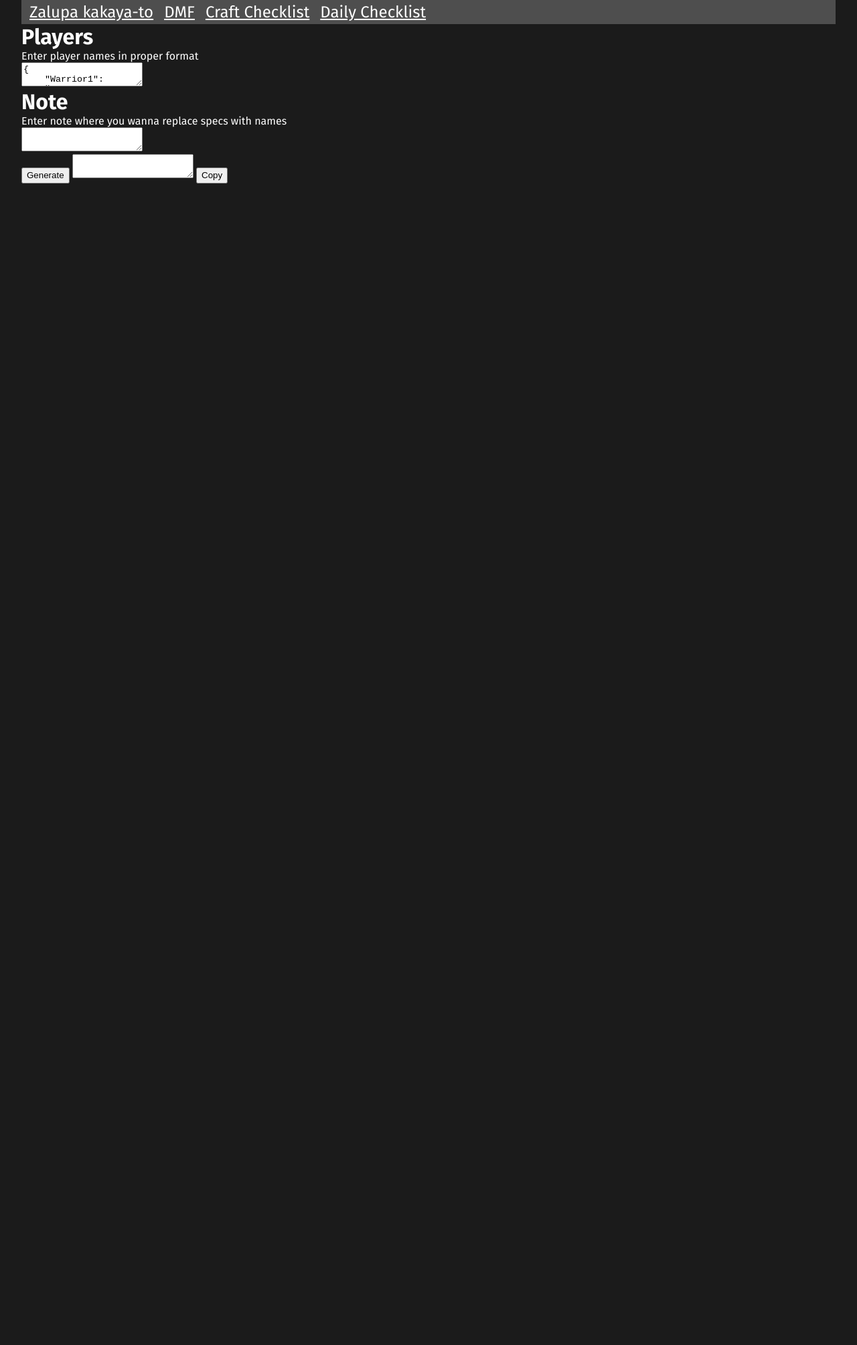
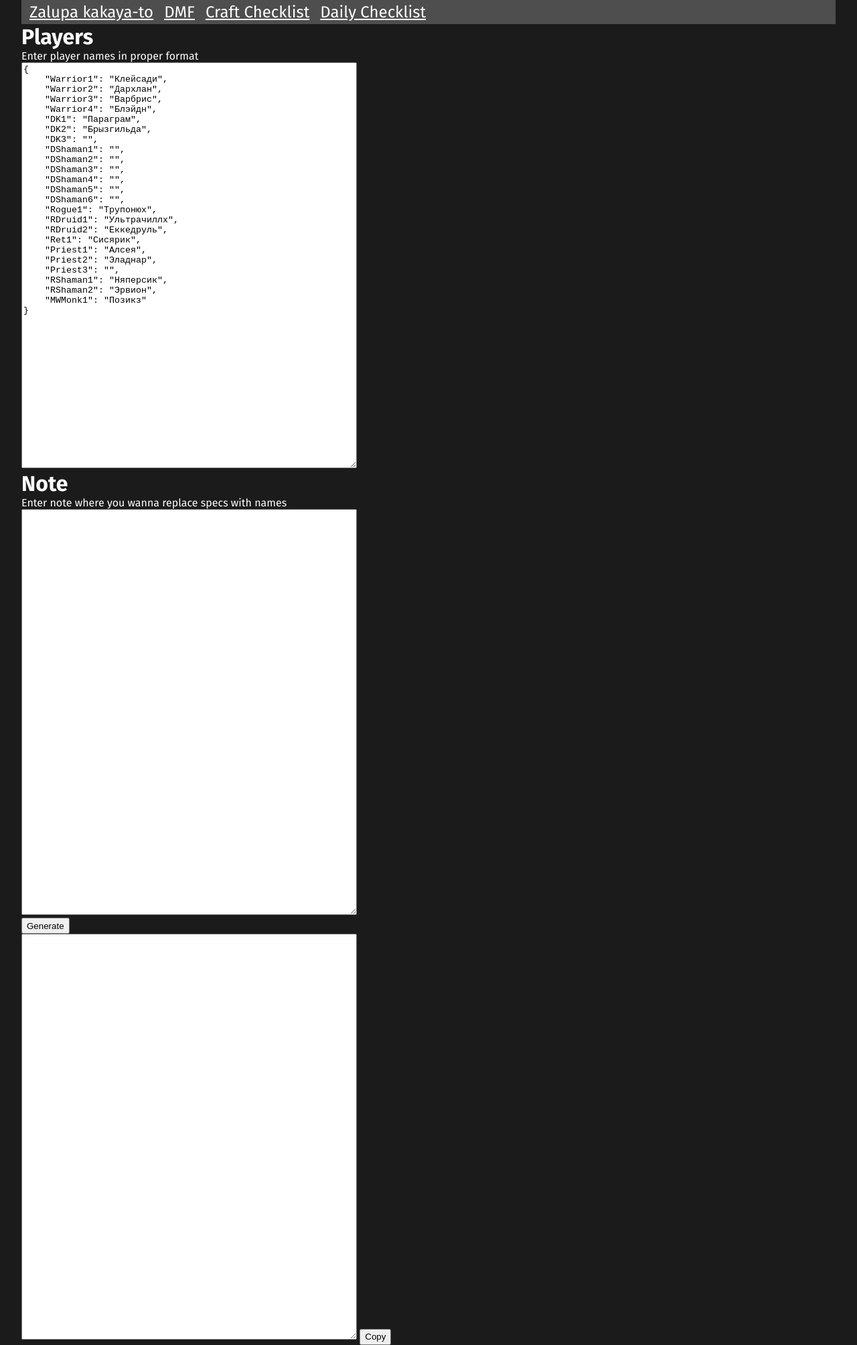
Before and after one commit to ndntmndntm/ndntmndntm.github.io, a Jekyll site: the page built from mrt.html, in a window 1280 px wide. Shown: the whole page at 67% size. Built offline with Jekyll 4.4.1, drawn with Linux system fonts in a browser that asks for light colours; a script that is not in the unit is left out; before the commit the page ends 900 px from its top, so only the background shows below that.

Commit message:
ui and example note

```diff
--- a/js/mrt.js
+++ b/js/mrt.js
@@ -3,7 +3,7 @@ let note_textarea = document.getElementById("mrt_note");
 let result_textarea = document.getElementById("mrt_result");
 
 function MRTGenerate() {
-    let names = JSON.parse(names_textarea.textContent);
+    let names = JSON.parse("" + names_textarea.textContent);
     let note = note_textarea.textContent;
 
     for (const [key, value] of Object.entries(names)) {
--- a/mrt.html
+++ b/mrt.html
@@ -6,15 +6,15 @@ title: "MRT note name replacer"
 <div>
     <h1>Players</h1>
     <p>Enter player names in proper format</p>
-    <textarea id="mrt_names">
+    <textarea id="mrt_names" rows="40" cols="60">
 {
     "Warrior1": "Клейсади",
     "Warrior2": "Дархлан",
     "Warrior3": "Варбрис",
-    "Warrior4": "Блэйдн", # доп варчик
+    "Warrior4": "Блэйдн",
     "DK1": "Параграм",
     "DK2": "Брызгильда",
-    "DK3": "", # Дэззман
+    "DK3": "",
     "DShaman1": "",
     "DShaman2": "",
     "DShaman3": "",
@@ -30,16 +30,18 @@ title: "MRT note name replacer"
     "Priest3": "",
     "RShaman1": "Няперсик",
     "RShaman2": "Эрвион",
-    "MWMonk1": "Позикз", # Килинара
+    "MWMonk1": "Позикз"
 }
     </textarea>
 </div>
 <div>
     <h1>Note</h1>
     <p>Enter note where you wanna replace specs with names</p>
-    <textarea id="mrt_note"></textarea>
+    <textarea id="mrt_note" rows="40" cols="60"></textarea>
 </div>
-<script src="{{ "js/mrt.js" | prepend: site.url}}"></script>
+<script src="{{ " js/mrt.js" | prepend: site.url}}"></script>
 <button id="mrt_generate" onclick="MRTGenerate()">Generate</button>
-<textarea id="mrt_result" readonly></textarea>
-<button id="mrt_copy" onclick="MRTCopy()">Copy</button>
+<div>
+    <textarea id="mrt_result" readonly rows="40" cols="60"></textarea>
+    <button id="mrt_copy" onclick="MRTCopy()">Copy</button>
+</div>
```
